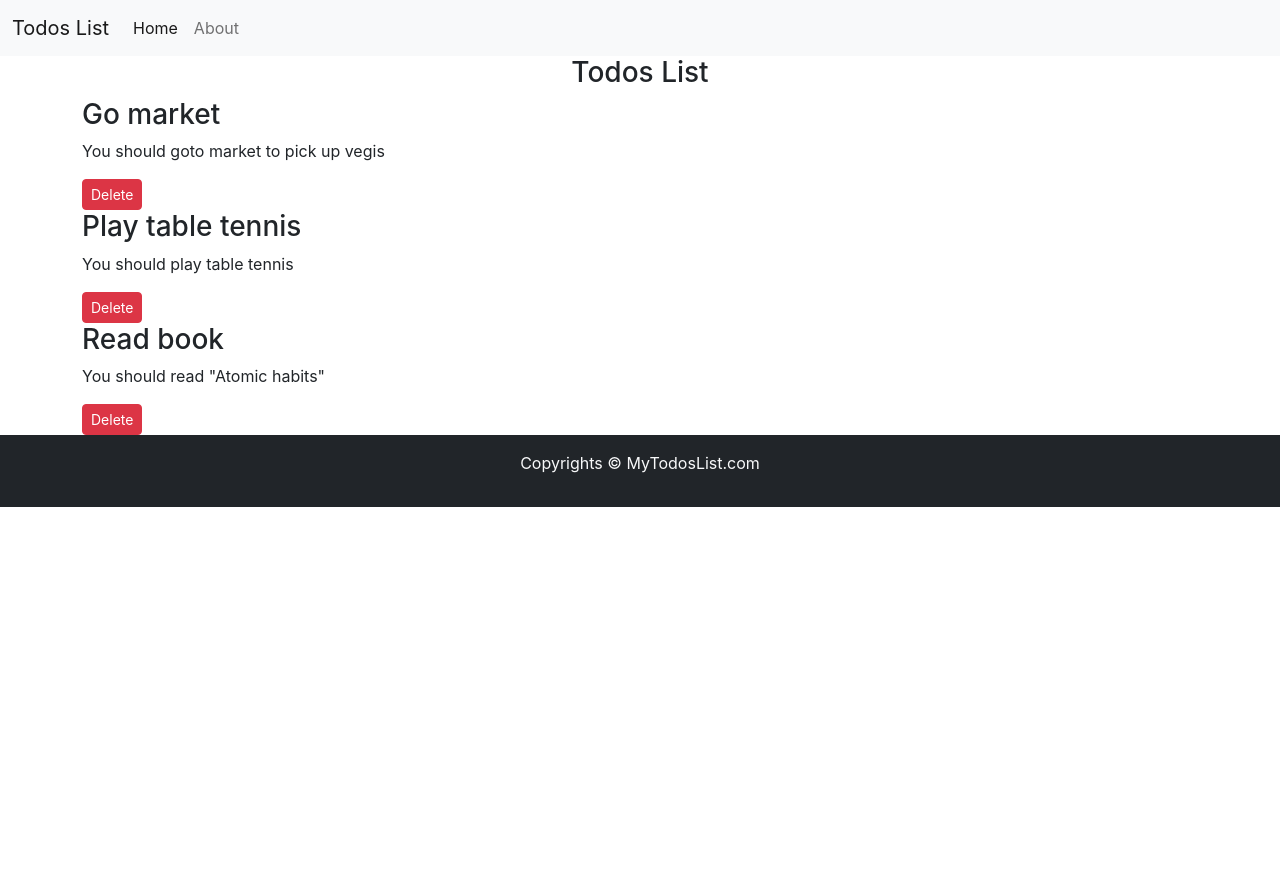
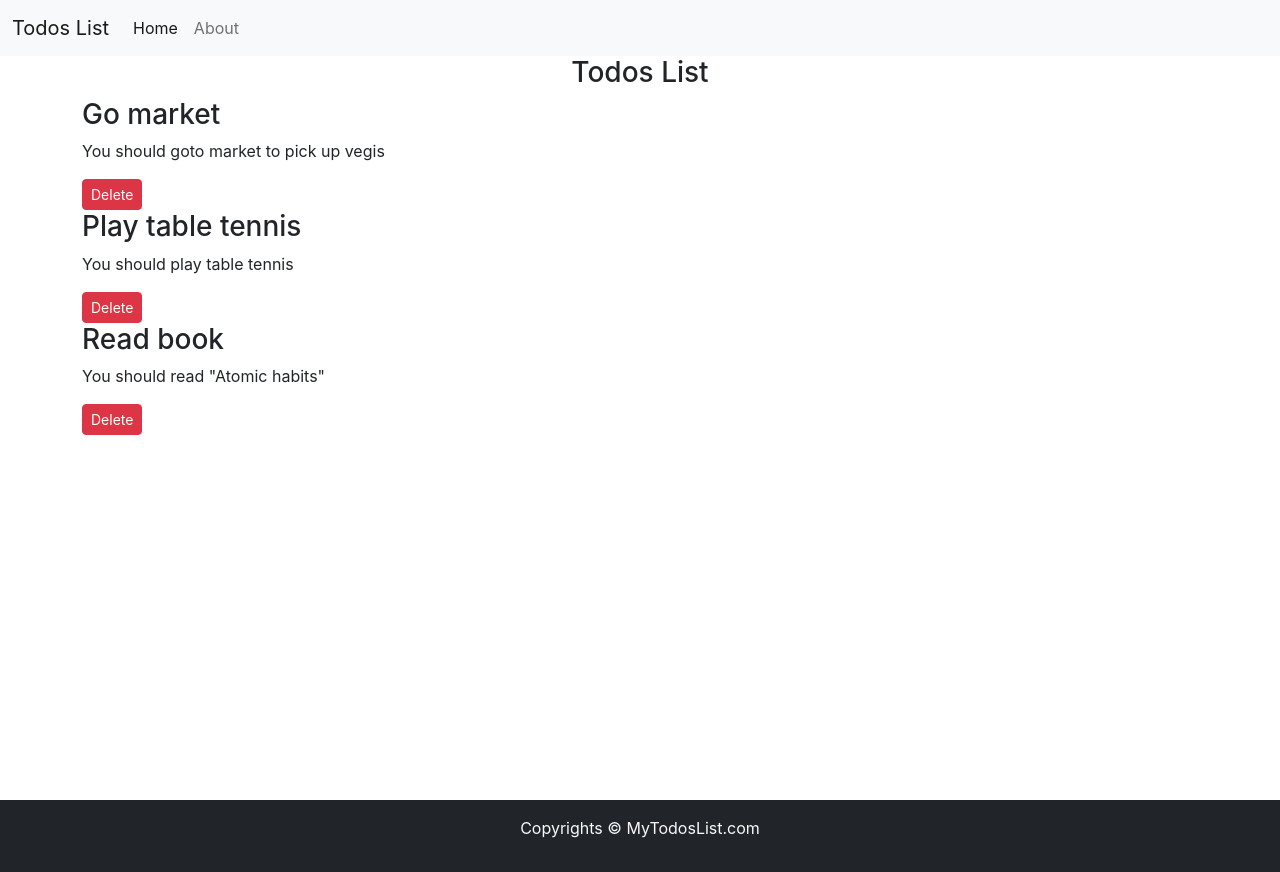
Before and after one commit to Sadam-PK/react-todo, a React (Create React App) app: page / in a window 1280 px wide. Before the commit the page ends 800 px from the top, so only its background shows below. Built offline with nearby package versions, Linux system fonts and the light colour scheme.

Commit message:
footer css added

```diff
--- a/package.json
+++ b/package.json
@@ -30,8 +30,8 @@
       "not op_mini all"
     ],
     "development": [
+      "last 1 firefox version",
       "last 1 chrome version",
-      "last 1 firefox version",
       "last 1 safari version"
     ]
   }
--- a/src/MyComponents/Footer.js
+++ b/src/MyComponents/Footer.js
@@ -1,8 +1,13 @@
 import React from "react";
 
 export default function Footer() {
+    let footerStyle={
+        position:'absolute',
+        top:'100vh',
+        width:'100%'
+    }
     return (
-        <footer className="bg-dark text-light py-3">
+        <footer className="bg-dark text-light py-3" style={footerStyle}>
             <p className="text-center">
                 Copyrights &copy; MyTodosList.com
             </p>
--- a/src/MyComponents/Todo.js
+++ b/src/MyComponents/Todo.js
@@ -10,7 +10,6 @@
                 <button className="btn btn-sm btn-danger"
                     onClick={() => { props.onDelete(props.todo) }}>Delete</button>
             </>
-
         </div>
 
     )
```
